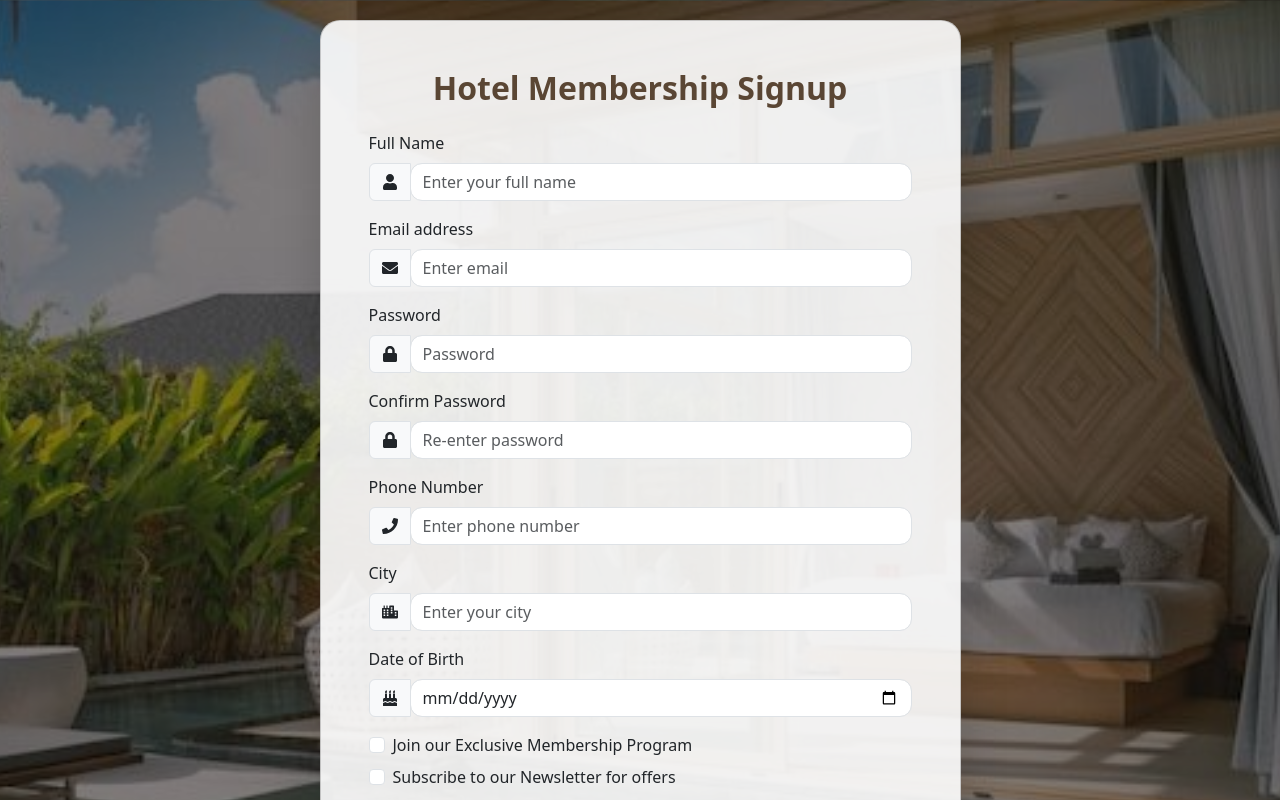
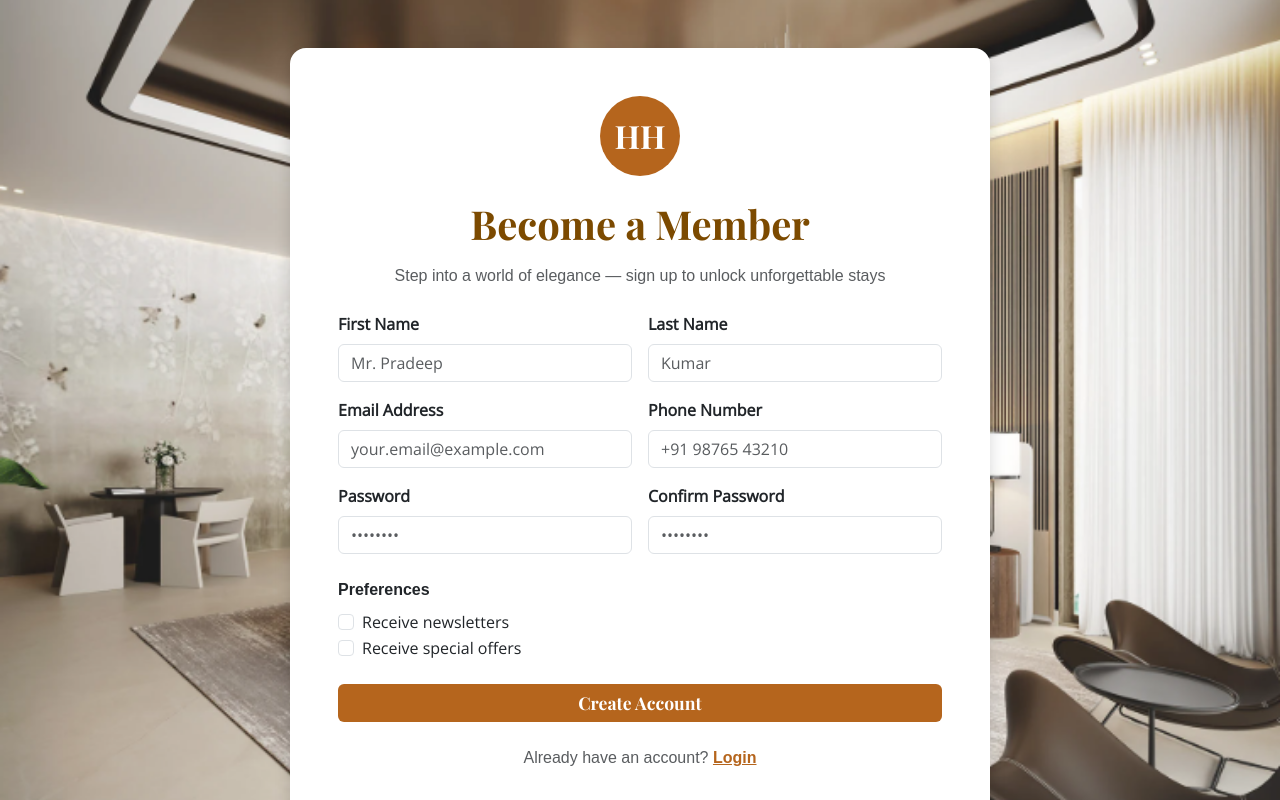
Before and after one commit to BhavayaGoyal/Heritage-Hotel, a React (Create React App) app: page /signup in a window 1280 px wide. Shown: the top 800 px of the page. Built offline with nearby package versions, Linux system fonts and the light colour scheme.

Commit message:
Refactor Header and SignUp components for improved layout and styling; add Bootstrap icons support

```diff
--- a/src/Header.js
+++ b/src/Header.js
@@ -1,42 +1,81 @@
 import { Nav, Navbar, NavDropdown, Container, Button } from "react-bootstrap";
 import { Link } from "react-router-dom";
-
+import './App.css'
 const Header = () => {
     return(
         <>
-        <Navbar bg="transparent" variant="light"   expand="lg" className="shadow-none">
+        <Navbar expand="lg" className="shadow-none custom-navbar">
         <Container>
           <Navbar.Brand as={Link} to="/" >
           <img
           src = "./logo.png"
-          alt="logo" style={{height:"80px",width:"80px", marginRight:"24px", marginLeft:"12px"}}
-          />
+          alt="logo" />
           </Navbar.Brand>
           <Navbar.Toggle aria-controls="basic-navbar-nav" />
           <Navbar.Collapse id="basic-navbar-nav">
-            <Nav className="ms-auto align-items-center" style={{width:"100%", justifyContent:"flex-end"}}>
+            <Nav className="ms-auto align-items-center">
               <Nav.Link as={Link} to="/"  className="text-white mx-3"> HOME</Nav.Link>
               <Nav.Link as={Link} to="/about"className="text-white mx-3">ABOUT US</Nav.Link>
               <Nav.Link href="/blogs" className="text-white mx-3">BLOGS</Nav.Link>
 
-              <NavDropdown title={<span className="text-white mx-3 custom-dropdown ">STAY</span>} id="rooms-dropdown" >
-                <NavDropdown.Item as={Link} to="/rooms/heritage-deluxe">Deluxe Elegance Room</NavDropdown.Item>
-                <NavDropdown.Item href="#royalRoom">Premier Royal Room</NavDropdown.Item>
-                <NavDropdown.Item href="#family">Luxury Grand Room</NavDropdown.Item>
-                <NavDropdown.Item href="#presidential">Opulent Deluxe Room</NavDropdown.Item>
-                <NavDropdown.Item href="#presidential">Presidential Suite</NavDropdown.Item>
+              <NavDropdown title="STAY" id="rooms-dropdown" className="custom-dropdown">
+         <NavDropdown.Item as={Link} to="/rooms/heritage-deluxe"> Deluxe Elegance Room</NavDropdown.Item>
+         <NavDropdown.Item href="/rooms/premier-royal">Premier Royal Room</NavDropdown.Item>
+         <NavDropdown.Item href="/rooms/luxury-grand">Luxury Grand Room</NavDropdown.Item>
+         <NavDropdown.Item href="/rooms/imperial">Imperial Suite</NavDropdown.Item>
+         <NavDropdown.Item href="/rooms/opulent-deluxe">Opulent Deluxe Room</NavDropdown.Item>
+         <NavDropdown.Item href="/rooms/presidential">Presidential Suite</NavDropdown.Item>
+         </NavDropdown>
+
+
+          <NavDropdown title="MEETINGS & EVENTS" className="custom-dropdown" id="halls-dropdown">
+              <NavDropdown title="Boardrooms" drop="end" id="boardroom-submenu">
+                <NavDropdown.Item as={Link} to="/hall/boardroom-1">
+                Executive Boardroom
+                </NavDropdown.Item>
+
+                <NavDropdown.Item as={Link} to="/hall/boardroom-2">
+                Directors Boardroom
+                </NavDropdown.Item>
+
+                <NavDropdown.Item as={Link} to="/hall/boardroom-3">
+                Conference Boardroom
+                </NavDropdown.Item>
               </NavDropdown>
 
-           <NavDropdown title={<span className="text-white mx-3">MEETING & EVENTS</span>} id="meeting-dropdown" >
-            <NavDropdown.Item as={Link} to="/meeting/
-            ">Banquet Hall</NavDropdown.Item>
-            <NavDropdown.Item as={Link} to="/meeting/conference">Conference Room</NavDropdown.Item>
+              <NavDropdown title="Ballroom" drop="end" id="ballroom-submenu">
+                <NavDropdown.Item as={Link} to="/hall/grand-ballroom">
+                Grand Ballroom
+                </NavDropdown.Item>
+              </NavDropdown>
+
+              <NavDropdown title="Banquet Halls" drop="end" id="banquet-halls-submenu">
+                 <NavDropdown.Item as={Link} to="/hall/mid-banquet-1">
+                Sapphire Banquet Hall
+                </NavDropdown.Item>
+
+                <NavDropdown.Item as={Link} to="/hall/mid-banquet-2">
+                Emerald Banquet Hall
+                </NavDropdown.Item>
+
+                <NavDropdown.Item as={Link} to="/hall/mid-banquet-3">
+                Ruby Banquet Hall
+                </NavDropdown.Item>
+
+                <NavDropdown.Item as={Link} to="/hall/large-hall-1">
+                Majestic Hall
+                </NavDropdown.Item>
+
+                <NavDropdown.Item as={Link} to="/hall/large-hall-2">
+                Imperial Hall
+                </NavDropdown.Item>
+              </NavDropdown>
           </NavDropdown>
 
               <Nav.Link as={Link} to="/contact"  className="text-white mx-3">CONTACT</Nav.Link>
               <Nav.Link as={Link} to="/dining"  className="text-white mx-3">DINING</Nav.Link>
-              <Button variant="outline-light mx-3" as={Link} to={"/book-now"} className="ms-3">BOOK NOW!</Button>
-              <Button variant="outline-light mx-3" as={Link} to={"/login"} className="ms-3">LOGIN</Button>
+              <Button  as={Link} to={"/book-now"} className="ms-3 btn-book">BOOK NOW!</Button>
+              <Button  as={Link} to={"/login"} className="ms-3 btn-book">LOGIN</Button>
             </Nav>
           </Navbar.Collapse>
         </Container>
--- a/src/SignUp.js
+++ b/src/SignUp.js
@@ -1,259 +1,261 @@
-import React, { useState } from "react";
-import { Form, Button, Container, Row, Col, Card, InputGroup} from "react-bootstrap";
-import {FaUser, FaEnvelope, FaLock, FaPhone, FaCity, FaBirthdayCake, FaGoogle, FaFacebook} from "react-icons/fa"
-
-export default function HotelSignup() {
+import React, { useState } from 'react';
+const SignUp = () => {
   const [formData, setFormData] = useState({
-    fullName: "",
-    email: "",
-    password: "",
-    confirmPassword: "",
-    phone: "",
-    city: "",
-    dob: "",
-    membership: false,
-    newsletter: false,
+    firstName: '',
+    lastName: '',
+    email: '',
+    password: '',
+    confirmPassword: '',
+    phone: '',
+    preferences: {
+      newsletters: false,
+      specialOffers: false,
+    },
   });
-
-  const handleChange = (e) => {
+  const handleInputChange = (e) => {
     const { name, value, type, checked } = e.target;
-    setFormData({
-      ...formData,
-      [name]: type === "checkbox" ? checked : value,
-    });
+    if (type === 'checkbox') {
+      setFormData((prev) => ({
+        ...prev,
+        preferences: {
+          ...prev.preferences,
+          [name]: checked,
+        },
+      }));
+    } else {
+      setFormData((prev) => ({
+        ...prev,
+        [name]: value,
+      }));
+    }
   };
-
   const handleSubmit = (e) => {
     e.preventDefault();
-    console.log("Signup Data:", formData);
+    alert('Thank you for registering!');
   };
-
+  const backgroundImageUrl = './featured1.png';
   return (
     <div
       style={{
-        minHeight: "100vh",
-        backgroundImage: `url("/featured-section3.jpg")`,
-        backgroundSize: "cover",
-        backgroundPosition: "center",
-        display: "flex",
-        alignItems: "center",
-        justifyContent: "center",
-        padding: "20px",
-        position:"relative"
+        minHeight: '100vh',
+        fontFamily: "'Open Sans', sans-serif",
+        backgroundImage: `url(${backgroundImageUrl})`,
+        backgroundSize: 'cover',
+        backgroundPosition: 'center',
+        backgroundRepeat: 'no-repeat',
+        padding: '3rem 1rem',
+        display: 'flex',
+        justifyContent: 'center',
+        alignItems: 'center',
       }}
     >
       <div
+        className="bg-white rounded-4 shadow p-5"
+        style={{ maxWidth: '700px', width: '100%' }}
+      >
+        {/* Logo placeholder */}
+        <div
+          className="d-flex align-items-center justify-content-center rounded-circle mb-4"
           style={{
-          position: "absolute",
-          top: 0,
-          left: 0,
-          width: "100%",
-          height: "100%",
-          backgroundColor: "rgba(0,0,0,0.5)",
-        }}
-      ></div>
-      <Container style={{minHeight:"100vh" ,position:"relative", zIndex: 1}}>
-        <Row className="justify-content-center">
-          <Col md={8} lg={7}>
-            <Card
-              className="shadow-lg"
-              style={{
-                borderRadius: "20px",
-                backgroundColor: "rgba(255, 255, 255, 0.9)",
-              }}>
-
-              <Card.Body className="p-5">
-                <h2 className="text-center mb-4 fw-bold" style={{ color: "#5A4634" }}>
-                  Hotel Membership Signup
-                </h2>
-
-                <Form onSubmit={handleSubmit}>
-                  <Form.Group className="mb-3">
-                    <Form.Label>Full Name</Form.Label>
-                    <InputGroup>
-                    <InputGroup.Text><FaUser/></InputGroup.Text>
-                    <Form.Control
-                      type="text"
-                      placeholder="Enter your full name"
-                      name="fullName"
-                      value={formData.fullName}
-                      onChange={handleChange}
-                      required
-                      style={{ borderRadius: "12px" }}
-                    />
-                    </InputGroup>
-                  </Form.Group>
-
-                  <Form.Group className="mb-3">
-                    <Form.Label>Email address</Form.Label>
-                    <InputGroup>
-                    <InputGroup.Text>
-                        <FaEnvelope />
-                      </InputGroup.Text>
-                    <Form.Control
-                      type="email"
-                      placeholder="Enter email"
-                      name="email"
-                      value={formData.email}
-                      onChange={handleChange}
-                      required
-                      style={{ borderRadius: "12px" }}
-                    />
-                    </InputGroup>
-                  </Form.Group>
-
-                  <Form.Group className="mb-3">
-                    <Form.Label>Password</Form.Label>
-                    <InputGroup>
-                    <InputGroup.Text>
-                        <FaLock />
-                      </InputGroup.Text>
-                    <Form.Control
-                      type="password"
-                      placeholder="Password"
-                      name="password"
-                      value={formData.password}
-                      onChange={handleChange}
-                      required
-                      style={{ borderRadius: "12px" }}
-                    />
-                    </InputGroup>
-                  </Form.Group>
-
-                  <Form.Group className="mb-3">
-                    <Form.Label>Confirm Password</Form.Label>
-                     <InputGroup>
-                      <InputGroup.Text>
-                        <FaLock />
-                      </InputGroup.Text>
-                    <Form.Control
-                      type="password"
-                      placeholder="Re-enter password"
-                      name="confirmPassword"
-                      value={formData.confirmPassword}
-                      onChange={handleChange}
-                      required
-                      style={{ borderRadius: "12px" }}
-                    />
-                    </InputGroup>
-                  </Form.Group>
-
-                  <Form.Group className="mb-3">
-                    <Form.Label>Phone Number</Form.Label>
-                     <InputGroup>
-                      <InputGroup.Text>
-                        <FaPhone />
-                      </InputGroup.Text>
-                    <Form.Control
-                      type="tel"
-                      placeholder="Enter phone number"
-                      name="phone"
-                      value={formData.phone}
-                      onChange={handleChange}
-                      style={{ borderRadius: "12px" }}
-                    />
-                    </InputGroup>
-                  </Form.Group>
-
-                  <Form.Group className="mb-3">
-                    <Form.Label>City</Form.Label>
-                    <InputGroup>
-                      <InputGroup.Text>
-                        <FaCity />
-                      </InputGroup.Text>
-                    <Form.Control
-                      type="text"
-                      placeholder="Enter your city"
-                      name="city"
-                      value={formData.city}
-                      onChange={handleChange}
-                      style={{ borderRadius: "12px" }}
-                    /> </InputGroup>
-                  </Form.Group>
-
-                  <Form.Group className="mb-3">
-                    <Form.Label>Date of Birth</Form.Label>
-                    <InputGroup>
-                     <InputGroup.Text>
-                        <FaBirthdayCake />
-                      </InputGroup.Text>
-                    <Form.Control
-                      type="date"
-                      name="dob"
-                      value={formData.dob}
-                      onChange={handleChange}
-                      style={{ borderRadius: "12px" }}
-                    /></InputGroup>
-                  </Form.Group>
-
-                  <Form.Group className="mb-2">
-                    <Form.Check
-                      type="checkbox"
-                      label="Join our Exclusive Membership Program"
-                      name="membership"
-                      checked={formData.membership}
-                      onChange={handleChange}
-                    />
-                  </Form.Group>
-
-                  <Form.Group className="mb-3">
-                    <Form.Check
-                      type="checkbox"
-                      label="Subscribe to our Newsletter for offers"
-                      name="newsletter"
-                      checked={formData.newsletter}
-                      onChange={handleChange}
-                    />
-                  </Form.Group>
-
-                  <Button
-                    variant="dark"
-                    type="submit"
-                    className="w-100 py-2 fw-bold"
-                    style={{
-                      borderRadius: "12px",
-                      backgroundColor: "#5A4634",
-                      border: "none",
+            width: '80px',
+            height: '80px',
+            backgroundColor: '#b5651d', // warm brown
+            color: 'white',
+            fontFamily: "'Playfair Display', serif",
+            fontWeight: '700',
+            fontSize: '2rem',
+            userSelect: 'none',
+            margin: '0 auto',
           }}
         >
-                    Sign Up
-                  </Button>
-                </Form>
-                <div className="text-center my-3">
-                  <span style={{ fontWeight: "bold", color: "#5A4634" }}>OR</span>
+          HH
         </div>
-
-                {/* Social Buttons */}
-                <Button
-                  variant="light"
-                  className="w-100 mb-2 d-flex align-items-center justify-content-center"
-                  style={{ borderRadius: "12px", border: "1px solid #ccc" }}
+        <h1
+          className="text-center mb-3"
+          style={{
+            fontFamily: "'Playfair Display', serif",
+            color: '#7c4a00', // dark warm brown
+            fontWeight: '700',
+          }}
         >
-                  <FaGoogle style={{ marginRight: "8px", color: "#DB4437" }} />
-                  Sign up with Google
-                </Button>
-                <Button
-                  variant="primary"
-                  className="w-100 d-flex align-items-center justify-content-center"
-                  style={{ borderRadius: "12px", backgroundColor: "#3b5998", border: "none" }}
+          Become a Member
+        </h1>
+        <p className="text-center text-muted mb-4">
+          Step into a world of elegance — sign up to unlock unforgettable stays
+        </p>
+        <form onSubmit={handleSubmit}>
+          {/* First and Last Name side by side */}
+          <div className="row g-3 mb-3">
+            <div className="col-md-6">
+              <label
+                htmlFor="firstName"
+                className="form-label text-dark fw-semibold"
               >
-                  <FaFacebook style={{ marginRight: "8px" }} />
-                  Sign up with Facebook
-                </Button>
-
-                <div className="text-center mt-3">
-                  <small>
-                    Already have an account?{" "}
-                    <a href="/login" className="fw-bold" style={{ color: "#5A4634" }}>
-                      Login here
+                First Name
+              </label>
+              <input
+                type="text"
+                className="form-control"
+                id="firstName"
+                name="firstName"
+                placeholder="Mr. Pradeep"
+                required
+                value={formData.firstName}
+                onChange={handleInputChange}
+              />
+            </div>
+            <div className="col-md-6">
+              <label
+                htmlFor="lastName"
+                className="form-label text-dark fw-semibold"
+              >
+                Last Name
+              </label>
+              <input
+                type="text"
+                className="form-control"
+                id="lastName"
+                name="lastName"
+                placeholder="Kumar"
+                required
+                value={formData.lastName}
+                onChange={handleInputChange}
+              />
+            </div>
+          </div>
+          {/* Email and Phone side by side */}
+          <div className="row g-3 mb-3">
+            <div className="col-md-6">
+              <label htmlFor="email" className="form-label text-dark fw-semibold">
+                Email Address
+              </label>
+              <input
+                type="email"
+                className="form-control"
+                id="email"
+                name="email"
+                placeholder="your.email@example.com"
+                required
+                value={formData.email}
+                onChange={handleInputChange}
+              />
+            </div>
+            <div className="col-md-6">
+              <label htmlFor="phone" className="form-label text-dark fw-semibold">
+                Phone Number
+              </label>
+              <input
+                type="tel"
+                className="form-control"
+                id="phone"
+                name="phone"
+                placeholder="+91 98765 43210"
+                value={formData.phone}
+                onChange={handleInputChange}
+              />
+            </div>
+          </div>
+          {/* Password and Confirm Password side by side */}
+          <div className="row g-3 mb-4">
+            <div className="col-md-6">
+              <label
+                htmlFor="password"
+                className="form-label text-dark fw-semibold"
+              >
+                Password
+              </label>
+              <input
+                type="password"
+                className="form-control"
+                id="password"
+                name="password"
+                placeholder="••••••••"
+                required
+                value={formData.password}
+                onChange={handleInputChange}
+              />
+            </div>
+            <div className="col-md-6">
+              <label
+                htmlFor="confirmPassword"
+                className="form-label text-dark fw-semibold"
+              >
+                Confirm Password
+              </label>
+              <input
+                type="password"
+                className="form-control"
+                id="confirmPassword"
+                name="confirmPassword"
+                placeholder="••••••••"
+                required
+                value={formData.confirmPassword}
+                onChange={handleInputChange}
+              />
+            </div>
+          </div>
+          {/* Preferences checkboxes */}
+          <div className="mb-4">
+            <p className="fw-semibold text-dark mb-2">Preferences</p>
+            <div className="form-check">
+              <input
+                className="form-check-input"
+                type="checkbox"
+                id="newsletters"
+                name="newsletters"
+                checked={formData.preferences.newsletters}
+                onChange={handleInputChange}
+              />
+              <label className="form-check-label text-dark" htmlFor="newsletters">
+                Receive newsletters
+              </label>
+            </div>
+            <div className="form-check">
+              <input
+                className="form-check-input"
+                type="checkbox"
+                id="specialOffers"
+                name="specialOffers"
+                checked={formData.preferences.specialOffers}
+                onChange={handleInputChange}
+              />
+              <label className="form-check-label text-dark" htmlFor="specialOffers">
+                Receive special offers
+              </label>
+            </div>
+          </div>
+          <button
+            type="submit"
+            className="btn w-100 fw-bold"
+            style={{
+              backgroundColor: '#b5651d', // warm brown
+              color: 'white',
+              fontFamily: "'Playfair Display', serif",
+              fontSize: '1.1rem',
+              border: 'none',
+            }}
+            onMouseOver={(e) =>
+              (e.currentTarget.style.backgroundColor = '#9a4d00')
+            }
+            onMouseOut={(e) =>
+              (e.currentTarget.style.backgroundColor = '#b5651d')
+            }
+          >
+            Create Account
+          </button>
+        </form>
+        <p className="text-center mt-4 text-muted">
+          Already have an account?{' '}
+          <a
+            href="/login"
+            className="fw-semibold"
+            style={{ color: '#b5651d', textDecoration: 'underline' }}
+          >
+            Login
           </a>
-                  </small>
+        </p>
       </div>
-              </Card.Body>
-            </Card>
-          </Col>
-        </Row>
-      </Container>
     </div>
   );
-}
+};
+export default SignUp;
--- a/src/index.js
+++ b/src/index.js
@@ -2,10 +2,12 @@ import React from 'react';
 import ReactDOM from 'react-dom/client';
 import './index.css';
 import App from './App';
-import FormExample from './useState-use';
 import reportWebVitals from './reportWebVitals';
 import { BrowserRouter} from "react-router-dom";
 import 'bootstrap/dist/css/bootstrap.min.css';
+import 'bootstrap/dist/js/bootstrap.bundle.min.js';
+import "bootstrap-icons/font/bootstrap-icons.css";
+
 
 const root = ReactDOM.createRoot(document.getElementById('root'));
 root.render(
```
Lines whose indentation alone changed are shown as unchanged.
